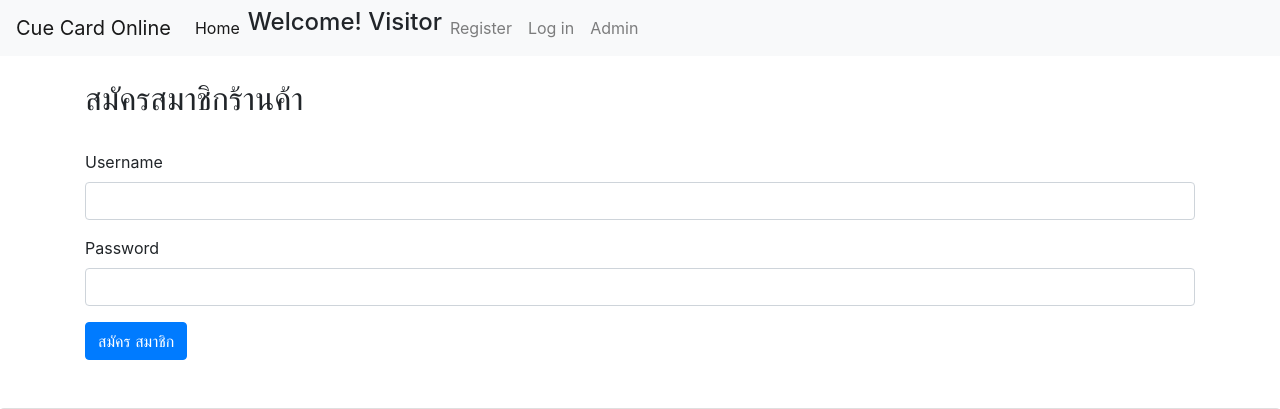
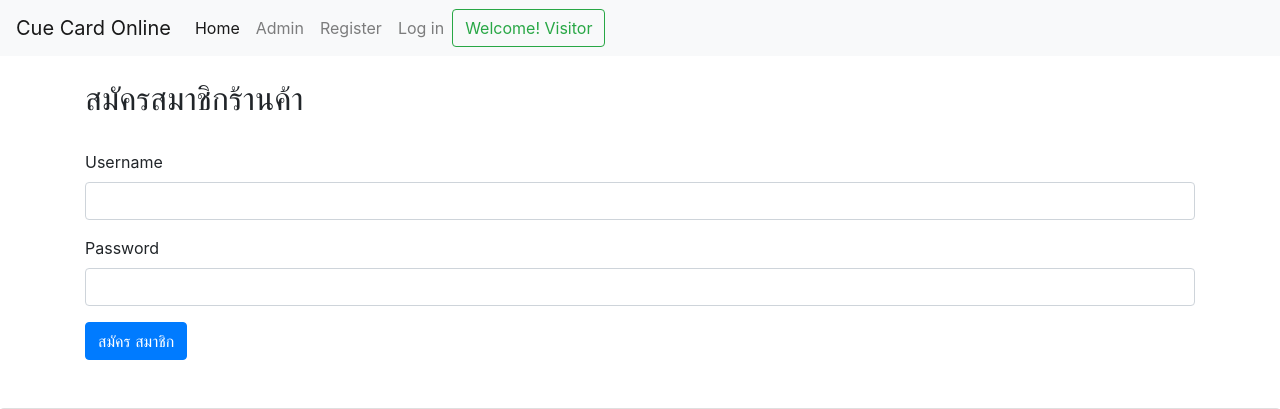
Before and after one commit to Alogenesis/CueCardOnline, a Django app: page /login in a window 1280 px wide. Shown: the top 409 px of the page. Run offline with Django 3.2, Linux system fonts and the light colour scheme; some libraries are stand-ins or nearby versions.

Commit message:
Set layout and add user login

```diff
--- a/cueOnline/template/layout.html
+++ b/cueOnline/template/layout.html
@@ -18,17 +18,23 @@
   <div class="collapse navbar-collapse" id="navbarNavAltMarkup">
     <div class="navbar-nav">
       <a class="nav-item nav-link active" href="http://127.0.0.1:8000/">Home <span class="sr-only">(current)</span></a>
-
+        <a class="nav-item nav-link" href="http://127.0.0.1:8000/admin">Admin</a>
 
         {% if user.is_authenticated %}
         <a class="nav-item nav-link" href="/logout">Log out</a>
-        <h4>Welcome! {{user.username}}</h4>
+        <!-- User Name Show Botton -->
+  <form class="form-inline">
+    <button class="btn btn-outline-success my-2 my-sm-0" type="submit">Welcome! {{user.username}}</button>
+  </form>
         {% else %}
-        <h4>Welcome! Visitor</h4>
         <a class="nav-item nav-link" href="http://127.0.0.1:8000/register">Register</a>
         <a class="nav-item nav-link" href="http://127.0.0.1:8000/login">Log in</a>
+        <!-- User Name Show Botton -->
+  <form class="form-inline">
+    <button class="btn btn-outline-success my-2 my-sm-0" type="submit">Welcome! Visitor</button>
+  </form>
         {% endif %}
-      <a class="nav-item nav-link" href="http://127.0.0.1:8000/admin">Admin</a>
+
     </div>
   </div>
 </nav>
```
